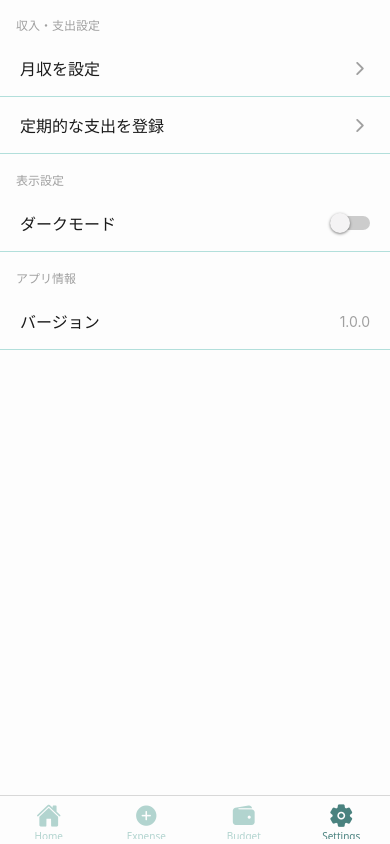
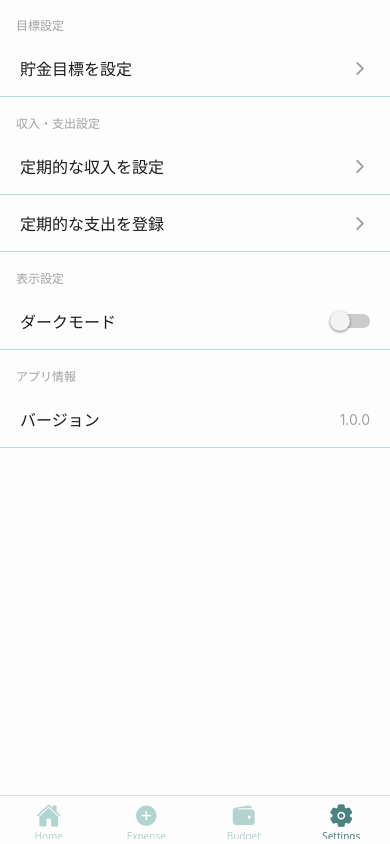
Before and after one commit to ouioui99/libremoney, a React Native app in the folder myapp/: screen /Settings in a window 390 px wide. Built offline with nearby package versions, Linux system fonts and the light colour scheme; what react-native-calendars, react-native-worklets would draw is missing.

Commit message:
設定項目を追加

```diff
--- a/myapp/src/screens/SettingsScreen.tsx
+++ b/myapp/src/screens/SettingsScreen.tsx
@@ -23,6 +23,7 @@ export default function SettingsScreen() {
     setIsDarkMode(!isDarkMode);
   };
 
+  const handleTargetSettings = () => console.log("収入設定を開く");
   const handleIncomeSettings = () => console.log("収入設定を開く");
   const handleRegularExpenseSettings = () => console.log("定期支出設定を開く");
 
@@ -37,11 +38,22 @@ export default function SettingsScreen() {
 
   const sections: { title: string; data: SettingsItem[] }[] = [
     {
+      title: "目標設定",
+      data: [
+        {
+          key: "target",
+          label: "貯金目標を設定",
+          type: "link",
+          onPress: handleTargetSettings,
+        },
+      ],
+    },
+    {
       title: "収入・支出設定",
       data: [
         {
-          key: "income",
-          label: "月収を設定",
+          key: "regular-income",
+          label: "定期的な収入を設定",
           type: "link",
           onPress: handleIncomeSettings,
         },
```
